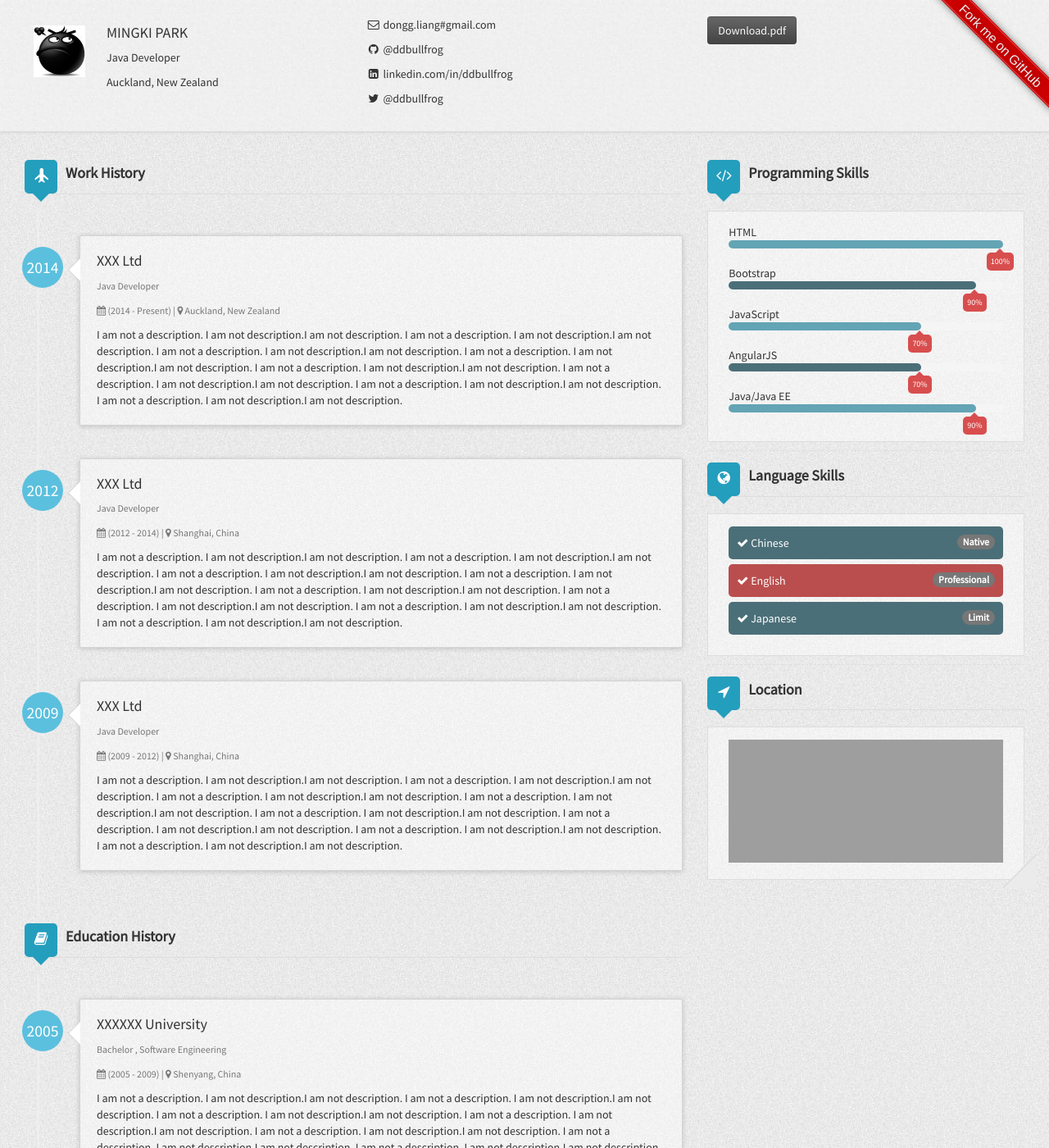
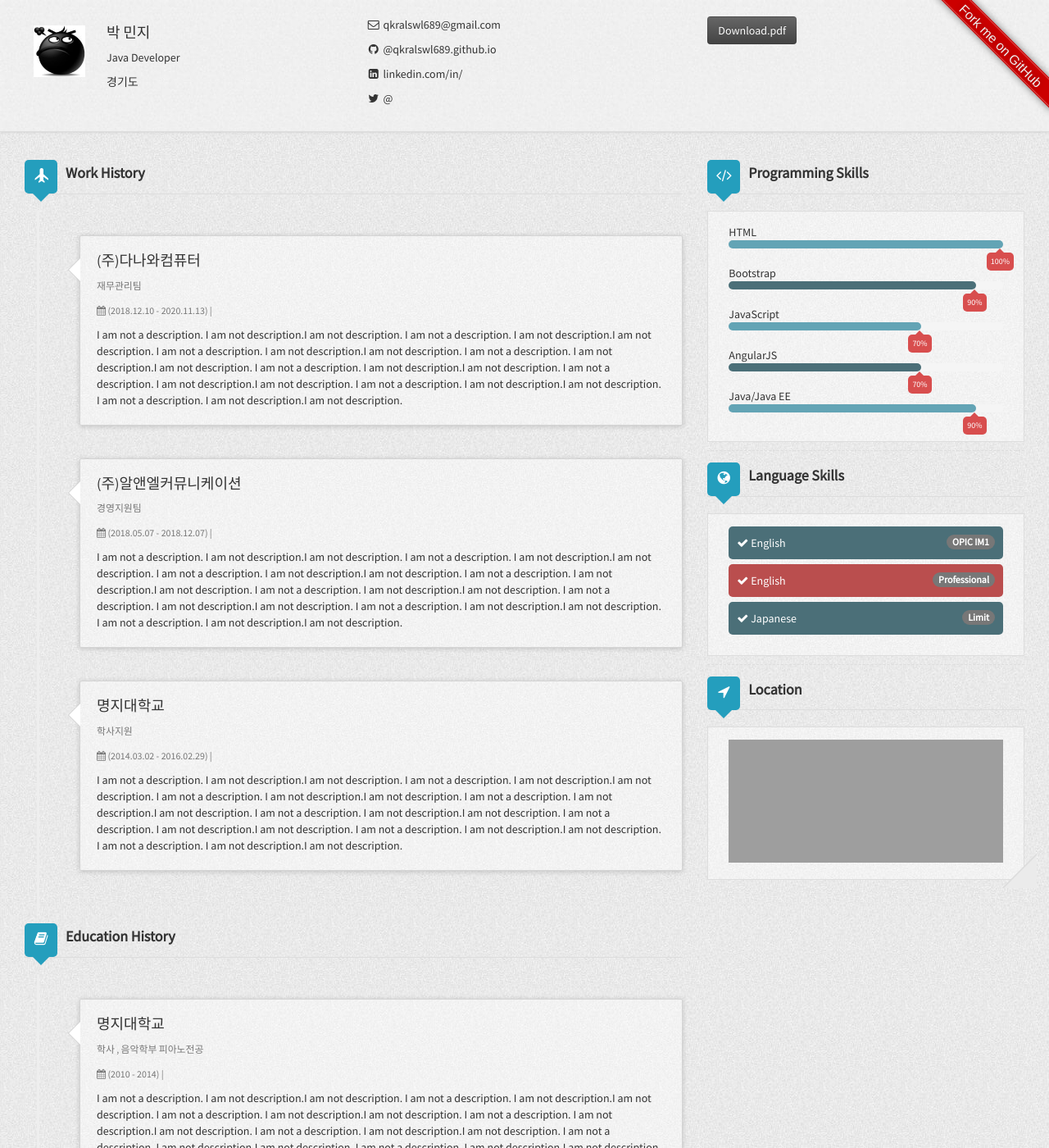
Before and after one commit to qkralswl689/blog, a Jekyll site: the page built from index.html, in a window 1280 px wide and 1400 px high. Shown: the whole window at 82% size. Built offline with Jekyll 4.4.1, drawn with Linux system fonts in a browser that asks for light colours; nearby versions of some CDN libraries; some of the changed text lies outside the part shown; grey boxes are pictures that could not be loaded.

Commit message:
Update _config.yml

```diff
--- a/_config.yml
+++ b/_config.yml
@@ -1,6 +1,6 @@
 # Site settings
 title: MINJI PARK's CV
-description: ddbullfrog's CV
+description: MINJI PARK's CV
 favicon: /assets/img/avatar.JPG
 baseurl: ""
 url: https://qkralswl689.github.io
@@ -14,53 +14,42 @@ exclude: [vendor]
 
 # Author settings
 author:
-  name:  MINGKI PARK
+  name:  박 민지
   title: Java Developer
-  address: Auckland, New Zealand
-  email: dongg.liang#gmail.com
-  link: http://ddbullfrog.com
+  address: 경기도
+  email: qkralswl689@gmail.com
   weibo:
-  github: ddbullfrog
-  linkedin: ddbullfrog
-  twitter: ddbullfrog
+  github: qkralswl689.github.io
   gavatar: /resumecard/assets/img/avatar.JPG
   stackoverflow:
 #  stackoverflow: 4582127
   workHistory:
     - work1:
-      company: XXX Ltd
-      location: Auckland, New Zealand
-      title: Java Developer
-      started: 2014
-      duration: (2014 - Present)
+      company: (주)다나와컴퓨터
+      title: 재무관리팀
+      duration: (2018.12.10 - 2020.11.13)
       description: I am not a description. I am not description.I am not description. I am not a description. I am not description.I am not description. I am not a description. I am not description.I am not description. I am not a description. I am not description.I am not description. I am not a description. I am not description.I am not description. I am not a description. I am not description.I am not description. I am not a description. I am not description.I am not description. I am not a description. I am not description.I am not description.
     - work2:
-      company: XXX Ltd
-      location: Shanghai, China
-      title: Java Developer
-      started: 2012
-      duration: (2012 - 2014)
+      company: (주)알앤엘커뮤니케이션
+      title: 경영지원팀
+      duration: (2018.05.07 - 2018.12.07)
       description: I am not a description. I am not description.I am not description. I am not a description. I am not description.I am not description. I am not a description. I am not description.I am not description. I am not a description. I am not description.I am not description. I am not a description. I am not description.I am not description. I am not a description. I am not description.I am not description. I am not a description. I am not description.I am not description. I am not a description. I am not description.I am not description.
     - work3:
-      company: XXX Ltd
-      location: Shanghai, China
-      title: Java Developer
-      started: 2009
-      duration: (2009 - 2012)
+      company: 명지대학교
+      title: 학사지원
+      duration: (2014.03.02 - 2016.02.29)
       description: I am not a description. I am not description.I am not description. I am not a description. I am not description.I am not description. I am not a description. I am not description.I am not description. I am not a description. I am not description.I am not description. I am not a description. I am not description.I am not description. I am not a description. I am not description.I am not description. I am not a description. I am not description.I am not description. I am not a description. I am not description.I am not description.
   educationHistory:
     - education1:
-      organization: XXXXXX University
-      location: Shenyang, China
-      degree: Bachelor
-      major: Software Engineering
-      started: 2005
-      duration: (2005 - 2009)
+      organization: 명지대학교
+      degree: 학사
+      major: 음악학부 피아노전공
+      duration: (2010 - 2014)
       description: I am not a description. I am not description.I am not description. I am not a description. I am not description.I am not description. I am not a description. I am not description.I am not description. I am not a description. I am not description.I am not description. I am not a description. I am not description.I am not description. I am not a description. I am not description.I am not description. I am not a description. I am not description.I am not description. I am not a description. I am not description.I am not description.
   languages:
     - language1:
-      name: Chinese
-      proficiency: Native
+      name: English
+      proficiency: OPIC IM1
     - language2:
       name: English
       proficiency: Professional
```
